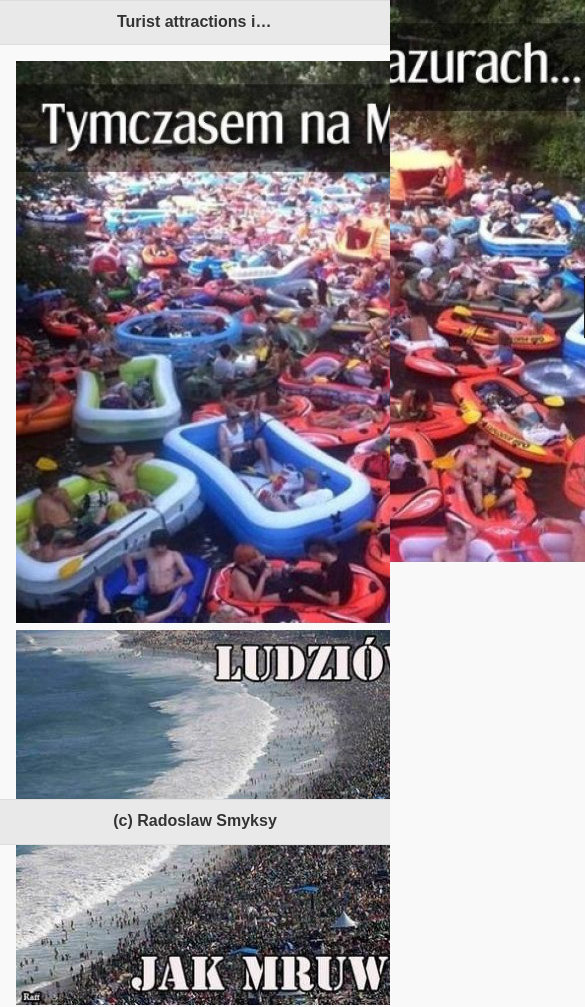
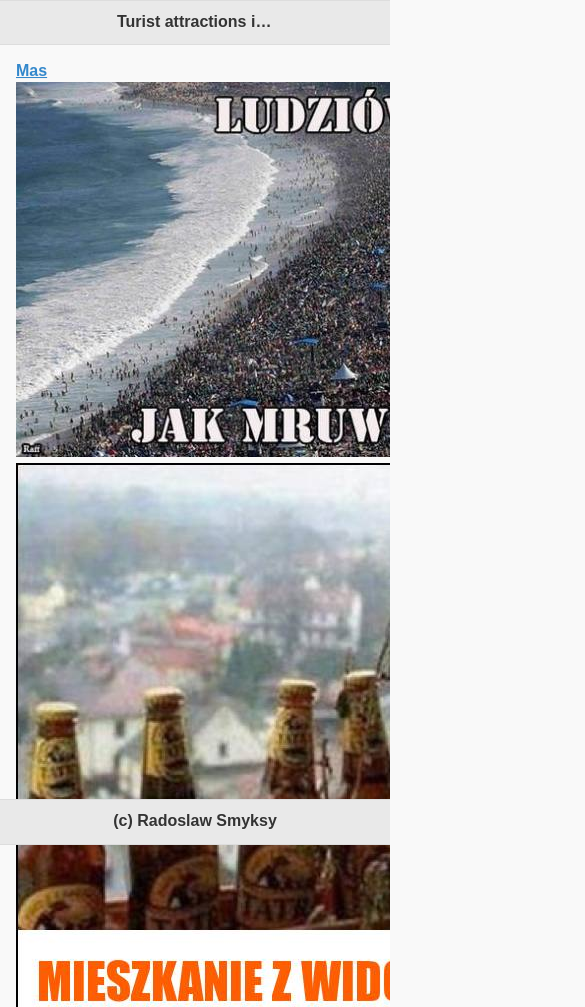
Before and after one commit to Radekl2/TurAt, a plain HTML site: page www/index.html in a window 390 px wide. Shown: the top 1007 px of the page, 585 px wide, since content can reach past the window. Drawn offline with Linux system fonts and the light colour scheme; some packages are replaced by stand-ins of ours.

Commit message:
bug fixes

```diff
--- a/www/index.html
+++ b/www/index.html
@@ -16,7 +16,7 @@
 			<h1>Turist attractions in Poland</h1>
 		  </div>
 		  <div data-role="main" class="ui-content">
-			<a href="#popupMas" data-rel="popup" data-position-to="window" data-transition="fade"><img class="popphoto" src="img/mas.png"></a>
+			<a href="#popupMas" data-rel="popup" data-position-to="window" data-transition="fade">Mas</a>
 			<a href="#popupPom" data-rel="popup" data-position-to="window" data-transition="fade"><img class="popphoto" src="img/pom.png"></a>
 			<a href="#popupTat" data-rel="popup" data-position-to="window" data-transition="fade"><img class="popphoto" src="img/tat.png"></a>
 		  </div>
@@ -26,9 +26,11 @@
 		</div>
 
 		<!-- Mobile device details page -->
-		<div data-role="popup" id="popupMas" data-overlay-theme="b" data-theme="b" data-corners="false">
+		<div data-role="page" id="popupMas" data-dialog="true">
+		<div role="main" class="ui-content">
 			<img class="popphoto" src="img/mas.png">
-		</div>
+		</div></div>
+
 
 	</body>
 </html>
```
